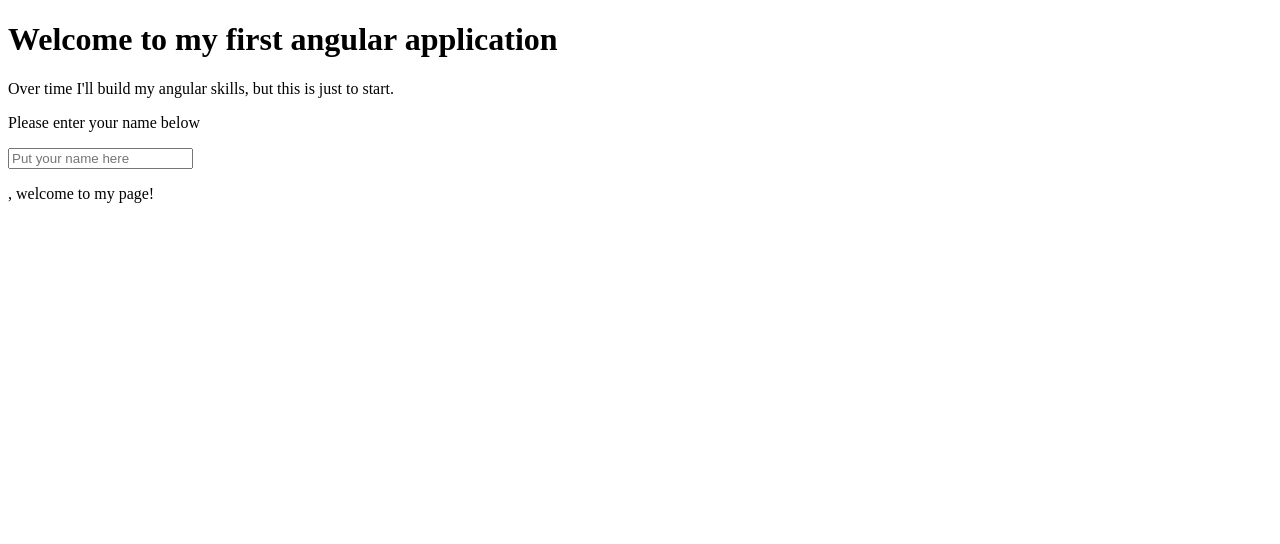
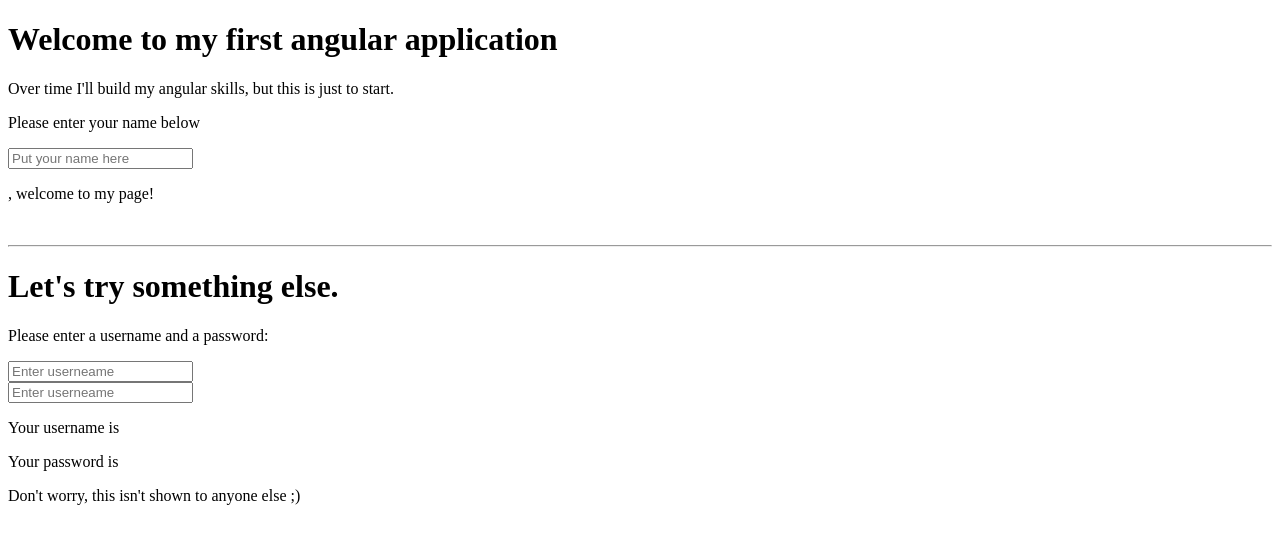
Before and after one commit to leejhinkle/angular, a plain HTML site: page index.html in a window 1280 px wide. Drawn offline with nearby package versions, Linux system fonts and the light colour scheme.

Commit message:
A few updates
Username and password

```diff
--- a/index.html
+++ b/index.html
@@ -2,7 +2,7 @@
 <html ng-app><!--THe ng-app tells the  browser to look for angular stuff-->
 <head lang="en">
     <meta charset="UTF-8">
-    <title>First ng website</title>
+    <title>First ng website: basic interactivity</title>
     <script src="https://ajax.googleapis.com/ajax/libs/angularjs/1.3.8/angular.min.js"></script>
 </head>
 <body>
@@ -13,6 +13,17 @@
         <input type="text" ng-model="name" placeholder="Put your name here">
 
         <p>{{ name }}, welcome to my page!</p>
+        <br>
+        <hr>
+        <h1>Let's try something else.</h1>
+        <p>Please enter a username and a password:</p>
+        <input type="text" ng-model="username" placeholder="Enter userneame">
+            <br>
+        <input type="password" ng-model="pword" placeholder="Enter userneame">
+            <br>
+        <p>Your username is {{ username }}</p>
+        <p>Your password is {{ pword }}</p>
+        <p>Don't worry, this isn't shown to anyone else ;)</p>
     </div>
 
 </body>
```
